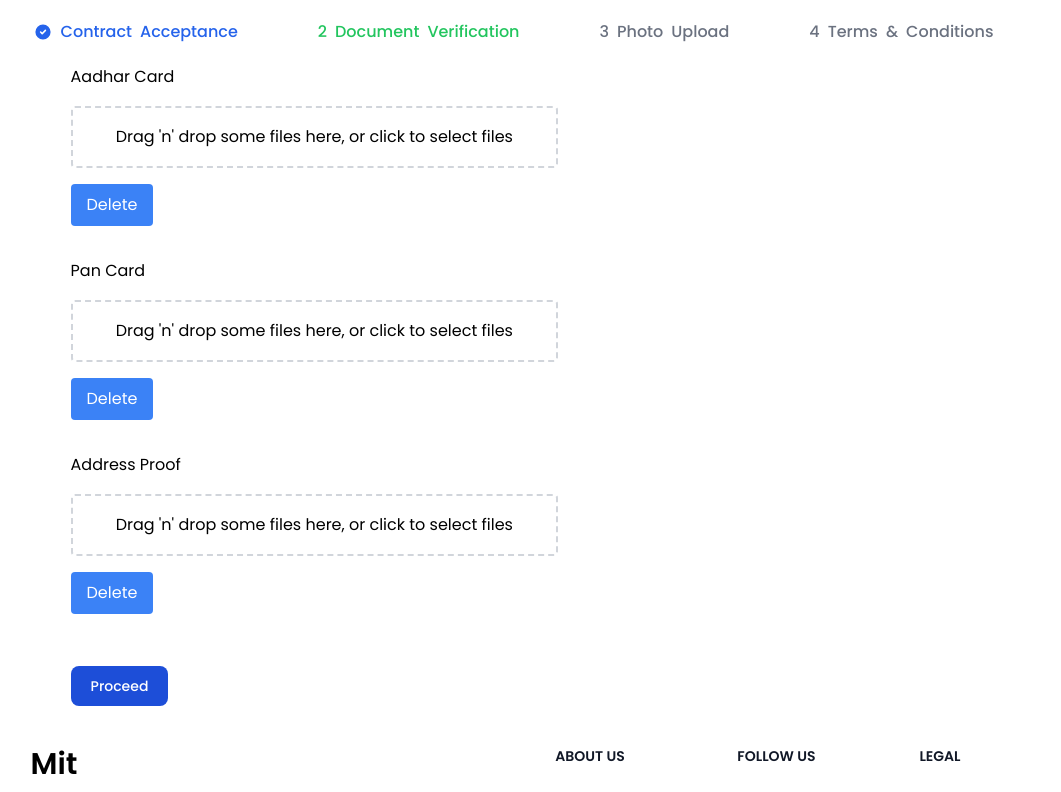
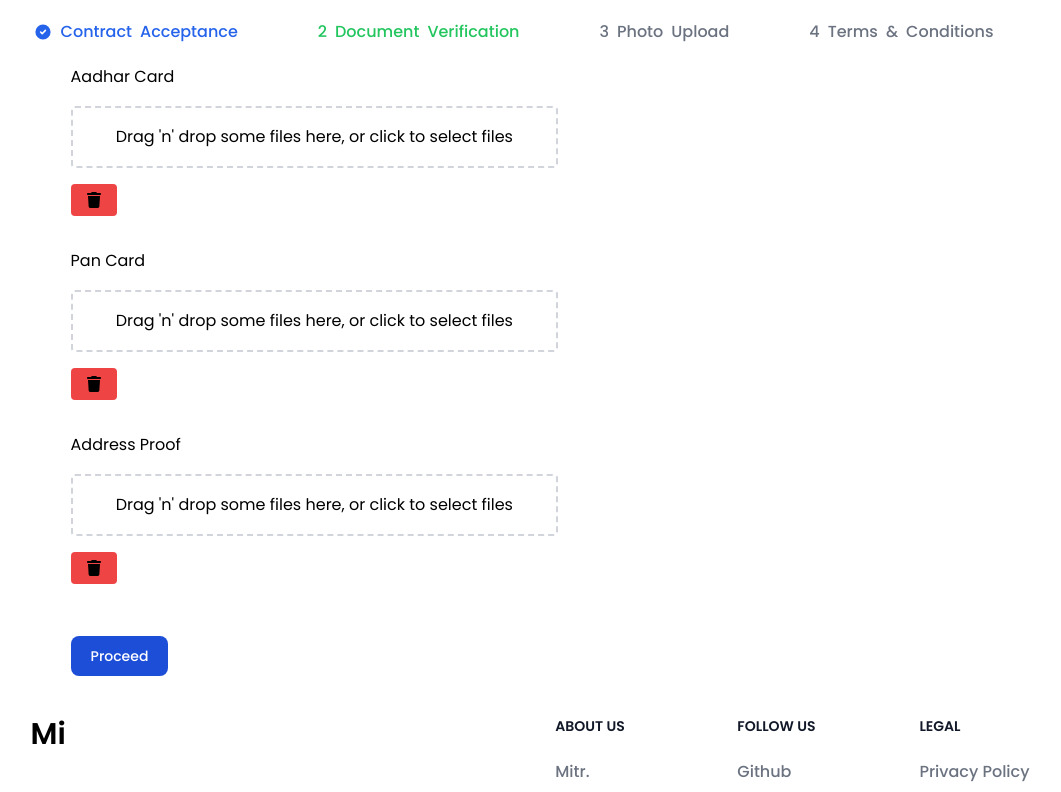
Before and after one commit to piyushbaibhav/Mitr, a React (Vite) app: page /documentverify in a window 1280 px wide. Shown: the top 792 px of the page, without its empty margins (86-1147 px from the left). Built offline with nearby package versions, Linux system fonts and the light colour scheme.

Commit message:
DragnDrop Update

```diff
--- a/src/components/Gallery.jsx
+++ b/src/components/Gallery.jsx
@@ -91,8 +91,9 @@ const Gallery = () => {
           </button>
         </div>
       ) : (
-        <button onClick={() => setDeleteMode(true)} className="bg-blue-500 text-white px-4 py-2 rounded mb-4 mt-4">
-          Delete
+        <button onClick={() => setDeleteMode(true)} className="bg-red-500 px-4 py-2 rounded mb-4 mt-4">
+          <svg class=" sm:h-4 "  aria-hidden="true" fill="currentColor" xmlns="http://www.w3.org/2000/svg" viewBox="0 0 448 512"><path d="M135.2 17.7L128 32H32C14.3 32 0 46.3 0 64S14.3 96 32 96H416c17.7 0 32-14.3 32-32s-14.3-32-32-32H320l-7.2-14.3C307.4 6.8 296.3 0 284.2 0H163.8c-12.1 0-23.2 6.8-28.6 17.7zM416 128H32L53.2 467c1.6 25.3 22.6 45 47.9 45H346.9c25.3 0 46.3-19.7 47.9-45L416 128z"/>
+          </svg>
         </button>
       )}
 
```
